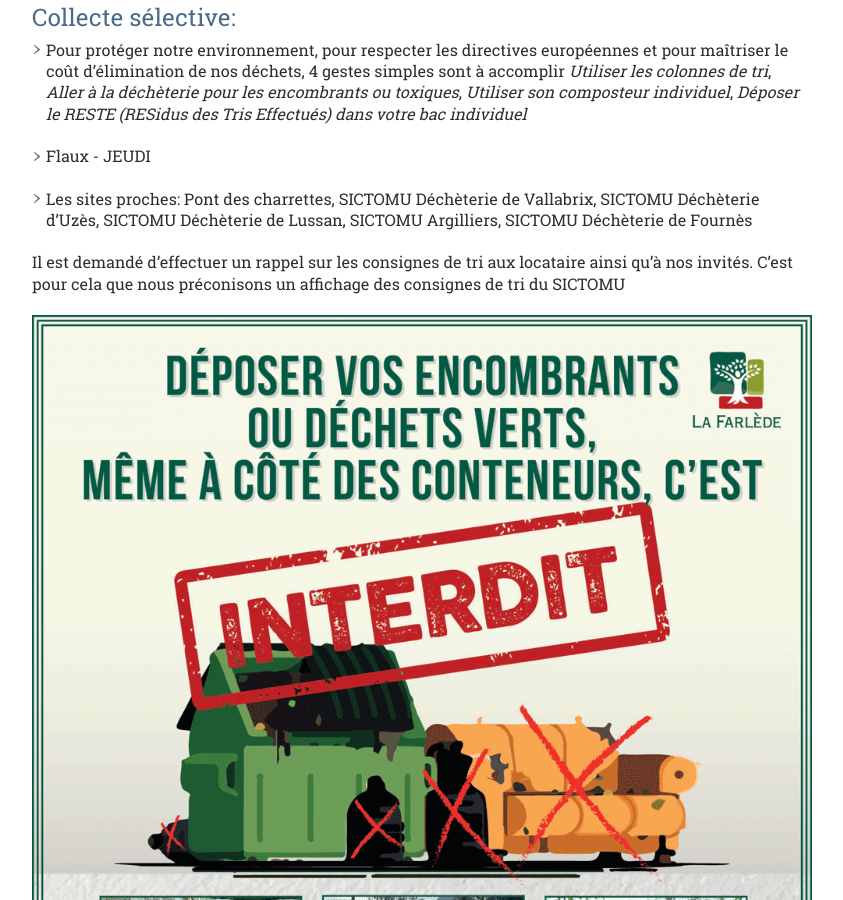
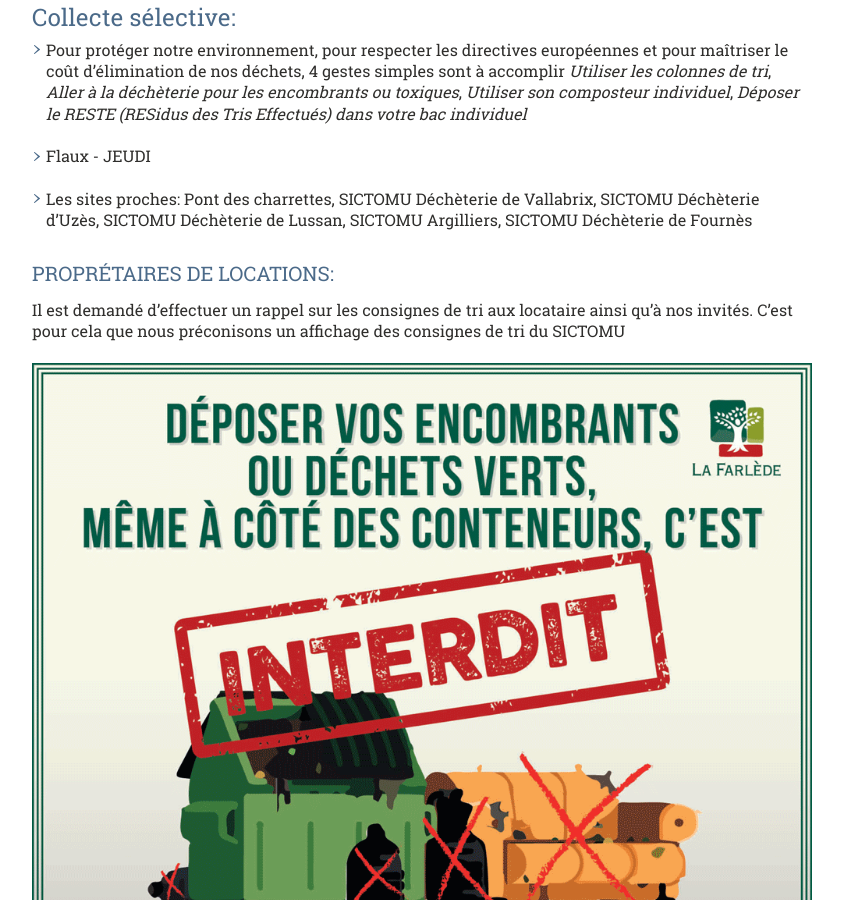
Before and after one commit to Flaux-Village/flaux-village.github.io, a Jekyll site: the page built from dechets.md, in a window 1280 px wide and 900 px high, scrolled down 651 px. Shown: the whole window, without its empty margins (58-901 px from the left). Built offline with Jekyll 4.4.1, drawn with Linux system fonts in a browser that asks for light colours; our own code applies the rules of GitHub Pages for plain Markdown files.

Commit message:
Update dechets.md

```diff
--- a/dechets.md
+++ b/dechets.md
@@ -29,6 +29,7 @@ documents:
 
 * Les sites proches: Pont des charrettes, SICTOMU Déchèterie de Vallabrix, SICTOMU Déchèterie d'Uzès, SICTOMU Déchèterie de Lussan, SICTOMU Argilliers, SICTOMU Déchèterie de Fournès
 
+## PROPRÉTAIRES DE LOCATIONS:
 Il est demandé d'effectuer un rappel sur les consignes de tri aux locataire ainsi qu'à nos invités. C'est pour cela que nous préconisons un affichage des consignes de tri du SICTOMU
 
 
```
